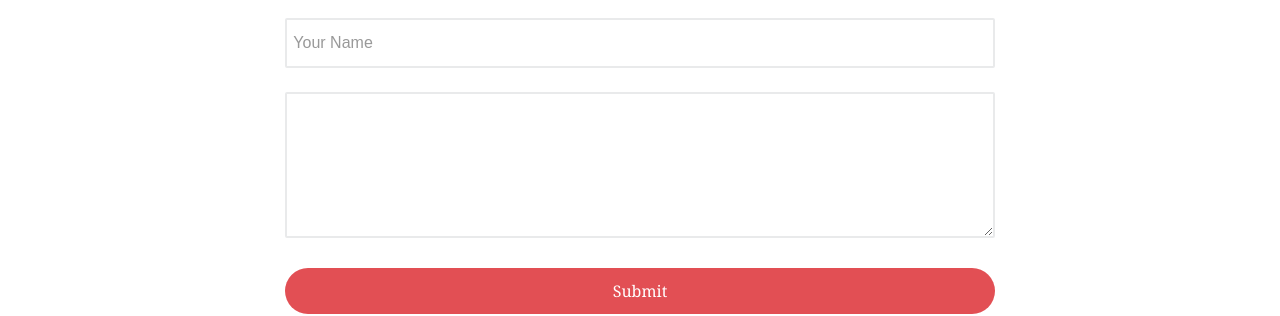
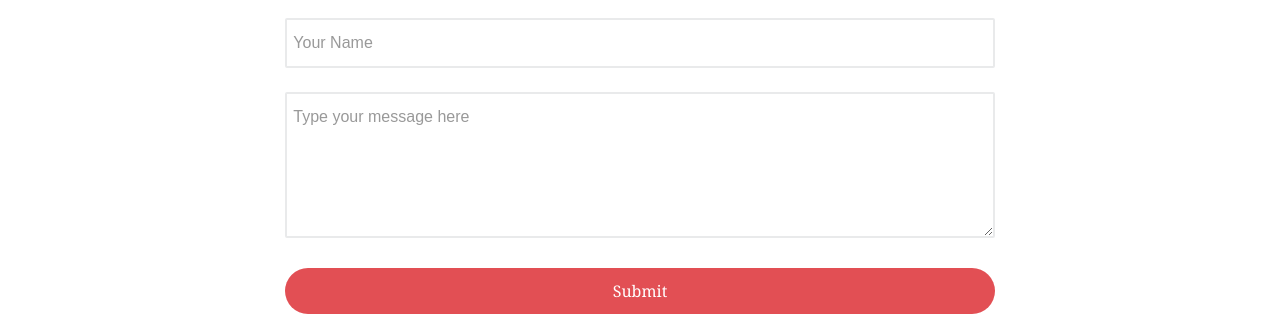
Before and after one commit to kirbyyardley/portfolio, a Jekyll site: the page built from contact.html, in a window 1280 px wide. Shown: the part 286-602 px from the top of the page. Built offline with Jekyll 4.4.1, drawn with Linux system fonts in a browser that asks for light colours; some web fonts are replaced.

Commit message:
Update _elements.page.scss

```diff
--- a/_sass/elements/_elements.page.scss
+++ b/_sass/elements/_elements.page.scss
@@ -78,7 +78,7 @@ button {
   border-image: none;
 }
 
-input::placeholder {
+input::placeholder, textarea::placeholder {
   color: #999;
 }
 
```
